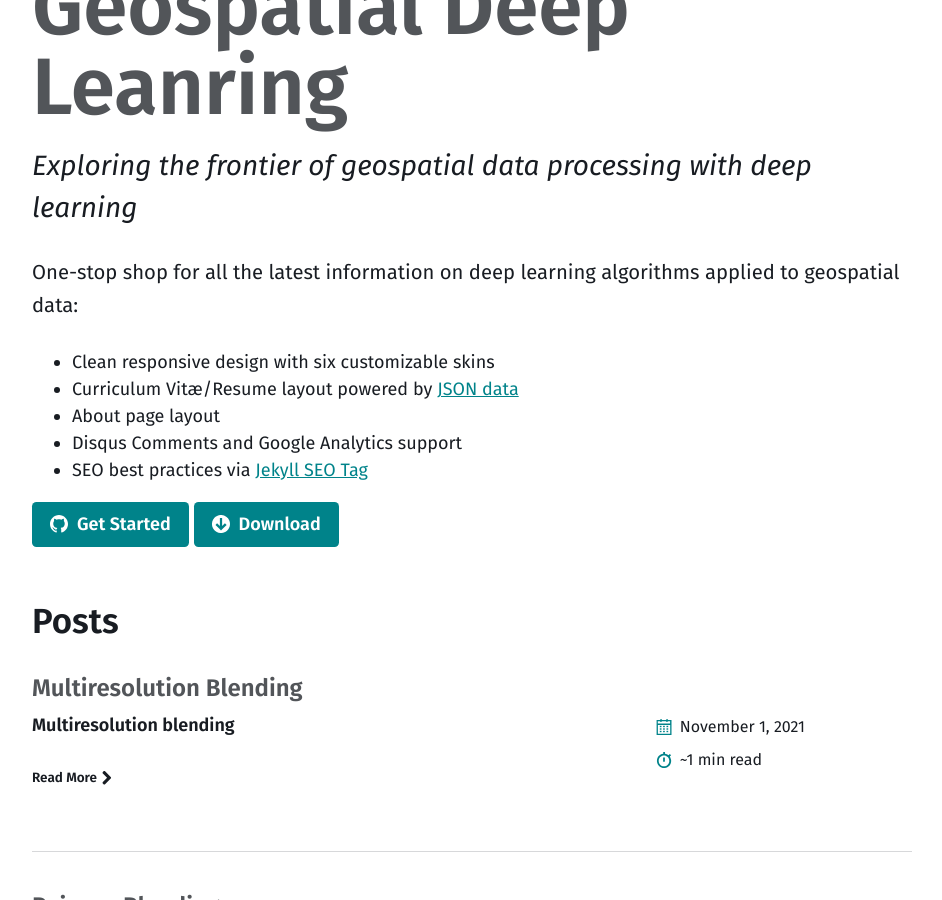
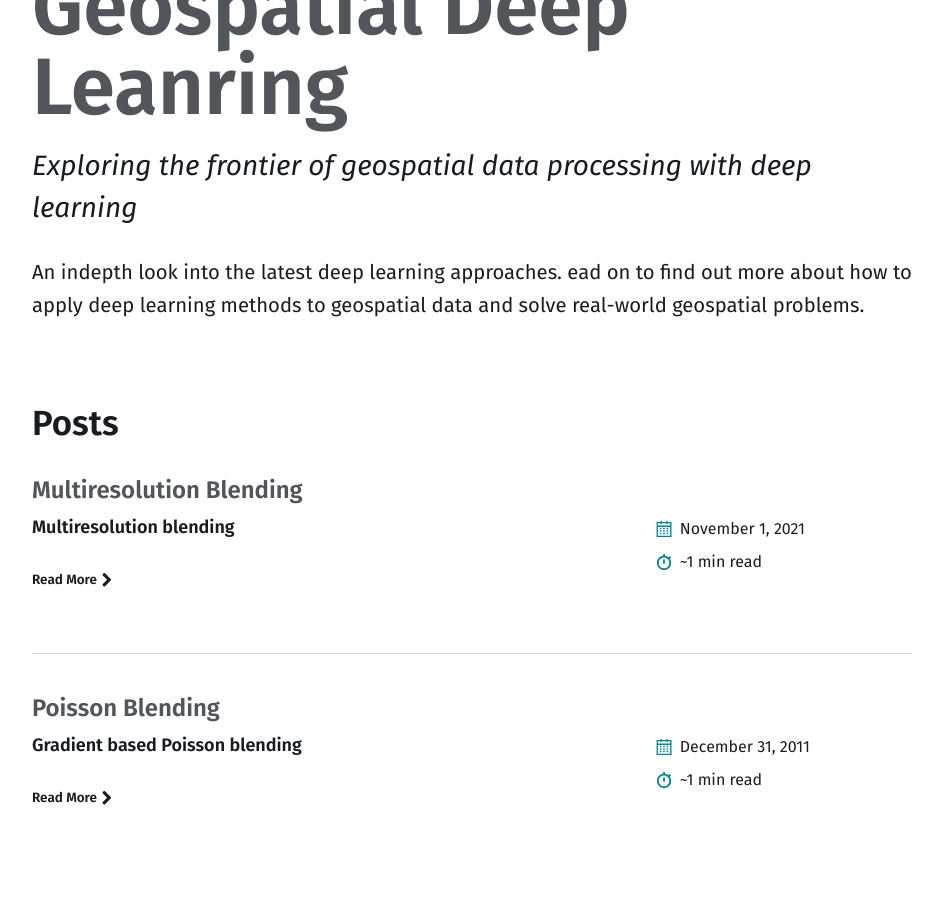
Before and after one commit to mmistakes/jekyll-theme-basically-basic, a Jekyll site: the page built from index.md, in a window 1280 px wide and 900 px high, scrolled down 1162 px. Shown: the whole window, without its empty margins (40-982 px from the left). Built offline with Jekyll 4.4.1, drawn with Linux system fonts in a browser that asks for light colours.

Commit message:
update blog intro

```diff
--- a/index.md
+++ b/index.md
@@ -4,18 +4,5 @@ alt_title: "Geospatial Deep Leanring"
 sub_title: "Exploring the frontier of geospatial data processing with deep learning"
 image: /assets/images/home.jpg
 introduction: |
-  One-stop shop for all the latest information on deep learning algorithms applied to geospatial data:
-
-  - Clean responsive design with six customizable skins
-  - Curriculum Vitæ/Resume layout powered by [JSON data](http://registry.jsonresume.org/)
-  - About page layout
-  - Disqus Comments and Google Analytics support
-  - SEO best practices via [Jekyll SEO Tag](https://github.com/jekyll/jekyll-seo-tag/)
-actions:
-  - label: "Get Started"
-    icon: github
-    url: "https://github.com/mmistakes/jekyll-theme-basically-basic"
-  - label: "Download"
-    icon: download
-    url: "https://github.com/mmistakes/jekyll-theme-basically-basic/archive/master.zip"
+  An indepth look into the latest deep learning approaches. ead on to find out more about how to apply deep learning methods to geospatial data and solve real-world geospatial problems.
 ---
```
